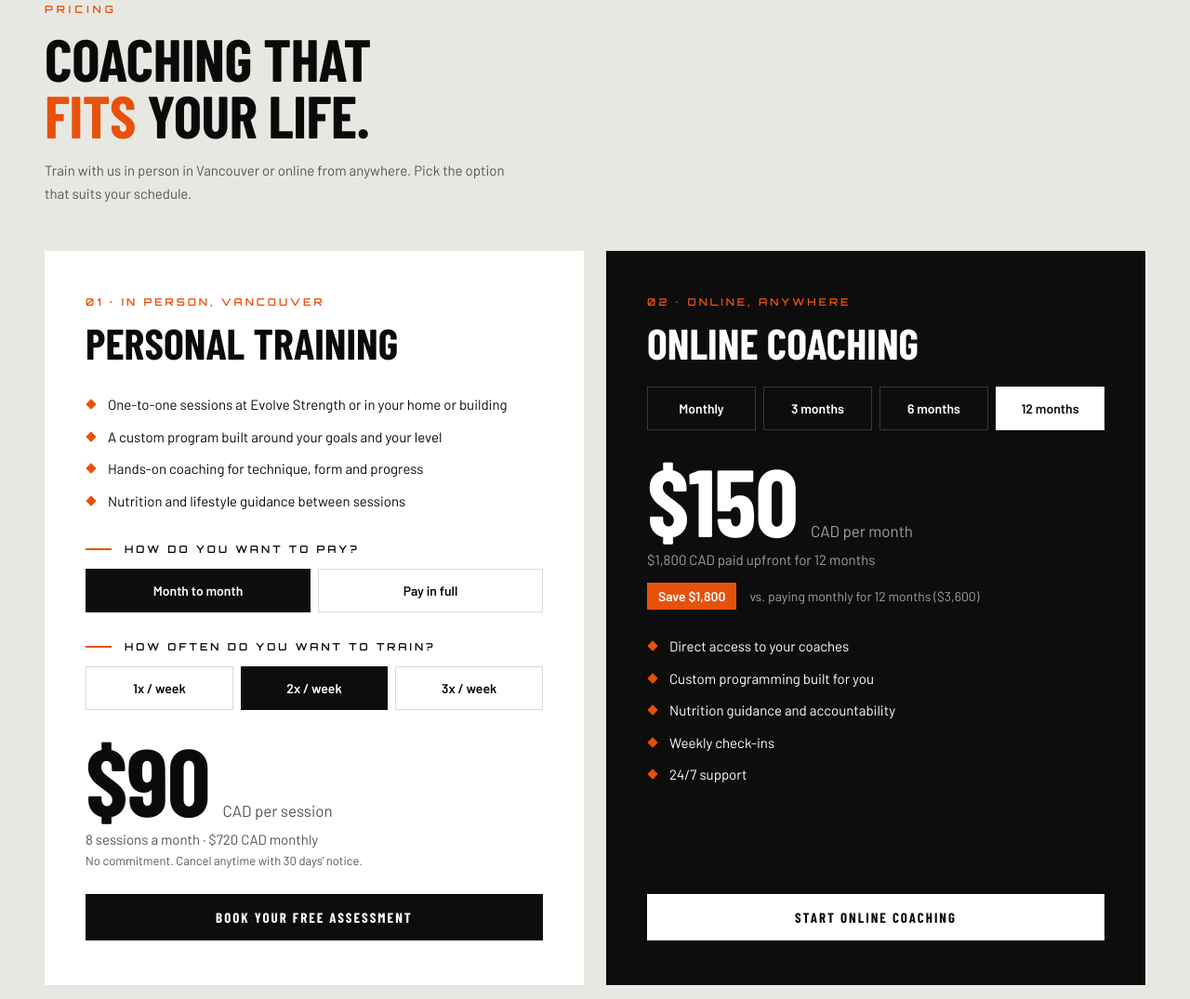
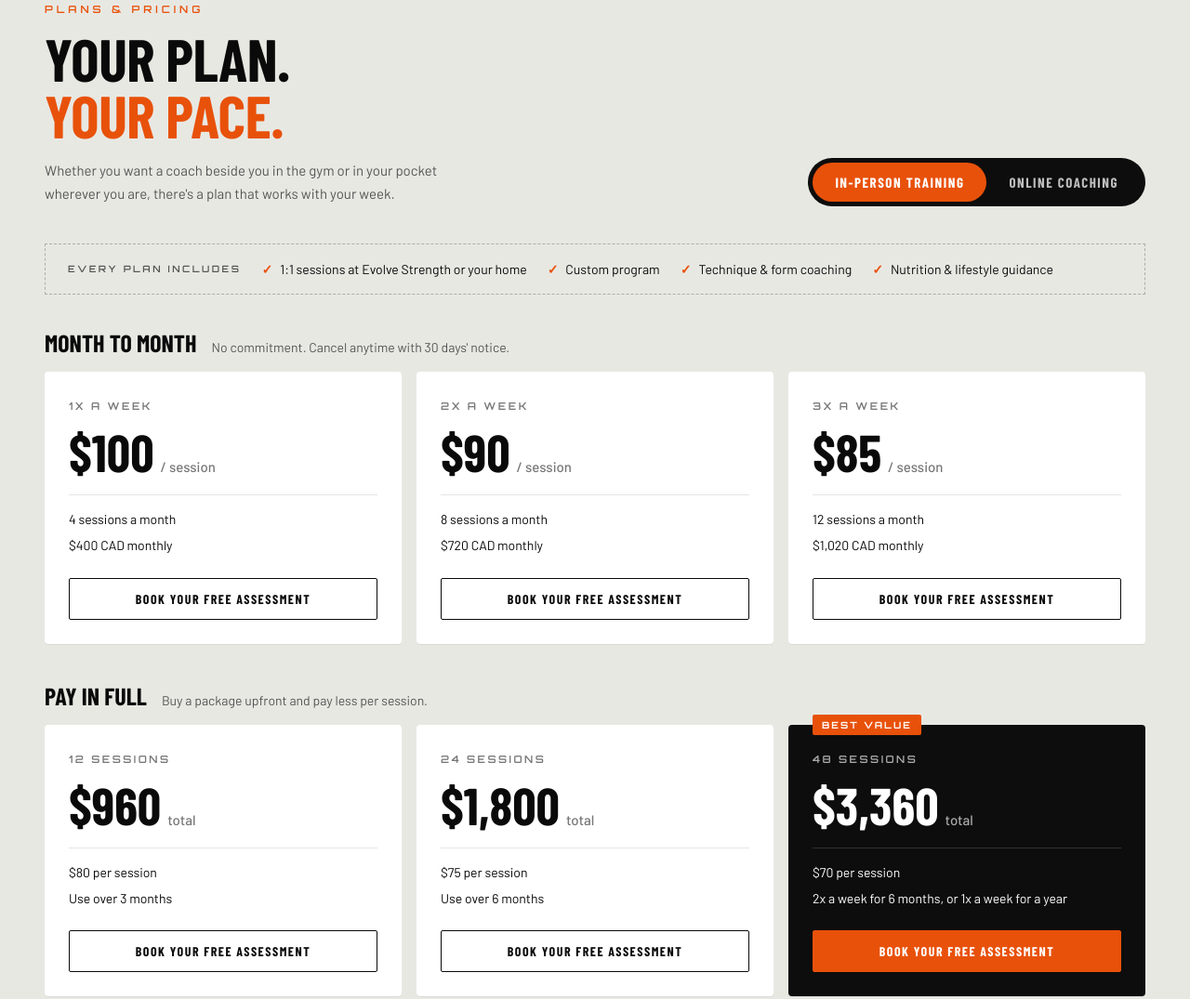
Before and after one commit to arfitness/ARfitness, a plain HTML site: page index.html in a window 1280 px wide. Shown: the part 1463-2538 px from the top of the page at 93% size. Drawn offline with nearby package versions, Linux system fonts and the light colour scheme; a web font is replaced by a local one.

Commit message:
Redesign pricing: new slogan, tabbed plan cards
- Slogan 'Your Plan. Your Pace.' with new intro line
- In-Person / Online switch; options shown as individual plan cards
  (month-to-month and pay-in-full groups for in-person, four online plans)
- 'Every plan includes' strip; best-value plans highlighted in black with
  an orange badge and button
- Same prices as before

Co-Authored-By: Claude Opus 5.5 <noreply@anthropic.com>
Claude-Session: https://claude.ai/code/session_017qqd8KoGPCzEjPbZHjSL24

```diff
--- a/index.html
+++ b/index.html
@@ -227,42 +227,44 @@ section:not(.hero){background:var(--paper);color:var(--ink);--text-mid:#555;--te
 .carousel-dot[aria-current="true"]{background:var(--accent);}
 .pricing{background:var(--paper-2)!important;}
 .pricing-inner{max-width:1200px;margin:0 auto;}
-.pricing-header{margin-bottom:48px;}
-.pricing-intro{margin-top:16px;font-size:15px;color:var(--text-mid);max-width:520px;line-height:1.7;}
-.pricing-grid{display:grid;grid-template-columns:1fr 1fr;gap:24px;align-items:stretch;}
-.price-panel{padding:48px 44px;display:flex;flex-direction:column;}
-.price-light{background:#fff;color:var(--ink);--line:rgba(0,0,0,.14);--muted:#555;--sel-bg:#0d0d0d;--sel-fg:#fff;}
-.price-dark{background:#0d0d0d;color:#fff;--line:rgba(255,255,255,.18);--muted:#a0a0a0;--sel-bg:#fff;--sel-fg:#0d0d0d;}
-.price-kicker{font-family:'Orbitron',sans-serif;font-size:11px;font-weight:600;letter-spacing:3px;text-transform:uppercase;color:var(--accent);margin-bottom:14px;}
-.price-title{font-family:'Barlow Condensed',sans-serif;font-size:clamp(34px,3.6vw,48px);font-weight:900;text-transform:uppercase;line-height:1;margin-bottom:24px;}
-.price-list{list-style:none;display:flex;flex-direction:column;gap:12px;margin:8px 0 28px;}
-.price-list li{position:relative;padding-left:24px;font-size:15px;line-height:1.5;}
-.price-list li::before{content:"";position:absolute;left:2px;top:7px;width:8px;height:8px;background:var(--accent);transform:rotate(45deg);}
-.price-q{display:flex;align-items:center;gap:14px;font-family:'Orbitron',sans-serif;font-size:11px;font-weight:600;letter-spacing:3px;text-transform:uppercase;margin:6px 0 14px;}
-.price-q::before{content:"";width:28px;height:2px;background:var(--accent);}
-.price-toggle{display:grid;gap:8px;margin-bottom:24px;}
-.price-toggle.cols-2{grid-template-columns:repeat(2,1fr);}
-.price-toggle.cols-3{grid-template-columns:repeat(3,1fr);}
-.price-toggle.cols-4{grid-template-columns:repeat(4,1fr);}
-.price-toggle button{background:transparent;color:inherit;border:1px solid var(--line);font-family:'Barlow',sans-serif;font-size:14px;font-weight:600;padding:14px 8px;cursor:pointer;transition:all .2s;}
-.price-toggle button:hover{border-color:currentColor;}
-.price-toggle button.active{background:var(--sel-bg);color:var(--sel-fg);border-color:var(--sel-bg);}
-.price-figure{display:flex;align-items:baseline;flex-wrap:wrap;gap:4px 14px;margin-top:4px;}
-.price-big{font-family:'Barlow Condensed',sans-serif;font-size:clamp(72px,8vw,112px);font-weight:900;line-height:.9;letter-spacing:-1px;}
-.price-unit{font-size:17px;color:var(--muted);}
-.price-detail{font-size:15px;color:var(--muted);margin-top:10px;}
-.price-note{font-size:13px;color:var(--muted);margin-top:6px;}
-.price-save-row{display:flex;align-items:center;flex-wrap:wrap;gap:10px 14px;margin:16px 0 20px;}
-.price-save-row[hidden]{display:none;}
-.price-save{background:var(--accent);color:#fff;font-weight:700;font-size:14px;padding:6px 12px;}
-.price-compare{font-size:14px;color:var(--muted);}
-.price-cta{margin-top:auto;display:block;text-align:center;font-family:'Barlow Condensed',sans-serif;font-size:15px;font-weight:700;letter-spacing:2px;text-transform:uppercase;padding:16px;background:var(--sel-bg);color:var(--sel-fg);transition:opacity .2s;}
-.price-light .price-cta{margin-top:28px;}
-.price-cta:hover{opacity:.85;}
+.pricing-top{display:flex;justify-content:space-between;align-items:flex-end;gap:32px;flex-wrap:wrap;margin-bottom:40px;}
+.pricing-intro{margin-top:16px;font-size:15px;color:var(--text-mid);max-width:480px;line-height:1.7;}
+.pricing-switch{display:inline-flex;background:#0d0d0d;padding:5px;border-radius:999px;}
+.pricing-switch button{background:transparent;color:#bdbdbd;border:none;border-radius:999px;font-family:'Barlow Condensed',sans-serif;font-size:15px;font-weight:700;letter-spacing:1.5px;text-transform:uppercase;padding:12px 24px;cursor:pointer;transition:all .2s;}
+.pricing-switch button.active{background:var(--accent);color:#fff;}
+.plan-view[hidden]{display:none;}
+.plan-includes{display:flex;flex-wrap:wrap;align-items:center;gap:10px 22px;padding:18px 24px;border:1px dashed rgba(0,0,0,.25);margin-bottom:36px;font-size:14px;}
+.plan-includes span{display:inline-flex;align-items:center;gap:8px;}
+.plan-includes span:not(.plan-includes-title)::before{content:"✓";color:var(--accent);font-weight:700;}
+.plan-includes-title{font-family:'Orbitron',sans-serif;font-size:10px;font-weight:600;letter-spacing:2.5px;text-transform:uppercase;color:var(--text-mid);}
+.plan-group{margin-bottom:40px;}
+.plan-group:last-child{margin-bottom:0;}
+.plan-group-head{display:flex;align-items:baseline;gap:16px;flex-wrap:wrap;margin-bottom:16px;}
+.plan-group-head h3{font-family:'Barlow Condensed',sans-serif;font-size:26px;font-weight:900;text-transform:uppercase;}
+.plan-group-head p{font-size:14px;color:var(--text-mid);}
+.plan-cards{display:grid;gap:16px;}
+.plan-cards.cols-3{grid-template-columns:repeat(3,1fr);}
+.plan-cards.cols-4{grid-template-columns:repeat(4,1fr);}
+.plan{position:relative;background:#fff;color:var(--ink);padding:30px 26px 26px;display:flex;flex-direction:column;border-radius:4px;box-shadow:0 1px 0 rgba(0,0,0,.06);transition:transform .2s,box-shadow .2s;}
+.plan:hover{transform:translateY(-3px);box-shadow:0 10px 30px rgba(0,0,0,.08);}
+.plan-featured{background:#0d0d0d;color:#fff;}
+.plan-badge{position:absolute;top:-11px;left:26px;background:var(--accent);color:#fff;font-family:'Orbitron',sans-serif;font-size:10px;font-weight:700;letter-spacing:2px;text-transform:uppercase;padding:5px 10px;border-radius:2px;}
+.plan-label{font-family:'Orbitron',sans-serif;font-size:11px;font-weight:600;letter-spacing:2.5px;text-transform:uppercase;color:#777;}
+.plan-featured .plan-label{color:#aaa;}
+.plan-price{font-family:'Barlow Condensed',sans-serif;font-size:56px;font-weight:900;line-height:1;margin:14px 0 18px;}
+.plan-price span{font-family:'Barlow',sans-serif;font-size:15px;font-weight:500;color:#777;margin-left:4px;}
+.plan-featured .plan-price span{color:#aaa;}
+.plan-lines{list-style:none;display:flex;flex-direction:column;gap:8px;padding-top:16px;border-top:1px solid rgba(0,0,0,.1);font-size:14px;line-height:1.45;margin-bottom:24px;flex:1;}
+.plan-featured .plan-lines{border-top-color:rgba(255,255,255,.15);}
+.plan-cta{display:block;text-align:center;font-family:'Barlow Condensed',sans-serif;font-size:14px;font-weight:700;letter-spacing:1.5px;text-transform:uppercase;padding:13px;border:1px solid currentColor;border-radius:2px;transition:all .2s;}
+.plan-cta:hover{background:var(--ink);color:#fff;border-color:var(--ink);}
+.plan-featured .plan-cta{background:var(--accent);border-color:var(--accent);color:#fff;}
+.plan-featured .plan-cta:hover{opacity:.9;}
 @media(max-width:768px){
-.pricing-grid{grid-template-columns:1fr;}
-.price-panel{padding:32px 22px;}
-.price-toggle.cols-4{grid-template-columns:repeat(2,1fr);}
+.plan-cards.cols-3,.plan-cards.cols-4{grid-template-columns:1fr;}
+.pricing-switch{width:100%;}
+.pricing-switch button{flex:1;padding:12px 10px;font-size:13px;}
+.plan-includes{padding:16px;gap:8px 16px;}
 .carousel-track .testimonial-card{padding:32px 24px;}
 .carousel-track .testimonial-text{font-size:15px;}
 .contact-panel{padding:28px 22px;}
@@ -360,61 +362,99 @@ nav{padding:0 20px;}
 
 <section class="pricing" id="pricing">
   <div class="pricing-inner">
-    <div class="pricing-header">
-      <div class="section-eyebrow">Pricing</div>
-      <h2 class="section-title">Coaching That<br/><em>Fits</em> Your Life.</h2>
-      <p class="pricing-intro">Train with us in person in Vancouver or online from anywhere. Pick the option that suits your schedule.</p>
+    <div class="pricing-top">
+      <div>
+        <div class="section-eyebrow">Plans &amp; Pricing</div>
+        <h2 class="section-title">Your Plan.<br/><em>Your Pace.</em></h2>
+        <p class="pricing-intro">Whether you want a coach beside you in the gym or in your pocket wherever you are, there's a plan that works with your week.</p>
+      </div>
+      <div class="pricing-switch" role="tablist" aria-label="Choose coaching type">
+        <button type="button" role="tab" class="active" aria-selected="true" data-target="planInPerson">In-Person Training</button>
+        <button type="button" role="tab" aria-selected="false" data-target="planOnline">Online Coaching</button>
+      </div>
     </div>
-    <div class="pricing-grid">
 
-      <div class="price-panel price-light" id="inPerson">
-        <div class="price-kicker">01 · In person, Vancouver</div>
-        <h3 class="price-title">Personal Training</h3>
-        <ul class="price-list">
-          <li>One-to-one sessions at Evolve Strength or in your home or building</li>
-          <li>A custom program built around your goals and your level</li>
-          <li>Hands-on coaching for technique, form and progress</li>
-          <li>Nutrition and lifestyle guidance between sessions</li>
-        </ul>
-        <div class="price-q">How do you want to pay?</div>
-        <div class="price-toggle cols-2" data-group="ip-plan">
-          <button type="button" class="active" data-plan="monthly">Month to month</button>
-          <button type="button" data-plan="pif">Pay in full</button>
+    <div class="plan-view" id="planInPerson" role="tabpanel">
+      <div class="plan-includes"><span class="plan-includes-title">Every plan includes</span><span>1:1 sessions at Evolve Strength or your home</span><span>Custom program</span><span>Technique &amp; form coaching</span><span>Nutrition &amp; lifestyle guidance</span></div>
+      <div class="plan-group">
+        <div class="plan-group-head"><h3>Month to Month</h3><p>No commitment. Cancel anytime with 30 days' notice.</p></div>
+        <div class="plan-cards cols-3">
+          <div class="plan">
+            <div class="plan-label">1x a week</div>
+            <div class="plan-price">$100<span> / session</span></div>
+            <ul class="plan-lines"><li>4 sessions a month</li><li>$400 CAD monthly</li></ul>
+            <a href="#contact" class="plan-cta">Book Your Free Assessment</a>
+          </div>
+          <div class="plan">
+            <div class="plan-label">2x a week</div>
+            <div class="plan-price">$90<span> / session</span></div>
+            <ul class="plan-lines"><li>8 sessions a month</li><li>$720 CAD monthly</li></ul>
+            <a href="#contact" class="plan-cta">Book Your Free Assessment</a>
+          </div>
+          <div class="plan">
+            <div class="plan-label">3x a week</div>
+            <div class="plan-price">$85<span> / session</span></div>
+            <ul class="plan-lines"><li>12 sessions a month</li><li>$1,020 CAD monthly</li></ul>
+            <a href="#contact" class="plan-cta">Book Your Free Assessment</a>
+          </div>
         </div>
-        <div class="price-q" id="ipOptLabel">How often do you want to train?</div>
-        <div class="price-toggle cols-3" data-group="ip-opt" id="ipOpts">
-          <button type="button" data-i="0">1x / week</button>
-          <button type="button" class="active" data-i="1">2x / week</button>
-          <button type="button" data-i="2">3x / week</button>
+      </div>
+      <div class="plan-group">
+        <div class="plan-group-head"><h3>Pay in Full</h3><p>Buy a package upfront and pay less per session.</p></div>
+        <div class="plan-cards cols-3">
+          <div class="plan">
+            <div class="plan-label">12 sessions</div>
+            <div class="plan-price">$960<span> total</span></div>
+            <ul class="plan-lines"><li>$80 per session</li><li>Use over 3 months</li></ul>
+            <a href="#contact" class="plan-cta">Book Your Free Assessment</a>
+          </div>
+          <div class="plan">
+            <div class="plan-label">24 sessions</div>
+            <div class="plan-price">$1,800<span> total</span></div>
+            <ul class="plan-lines"><li>$75 per session</li><li>Use over 6 months</li></ul>
+            <a href="#contact" class="plan-cta">Book Your Free Assessment</a>
+          </div>
+          <div class="plan plan-featured"><div class="plan-badge">Best value</div>
+            <div class="plan-label">48 sessions</div>
+            <div class="plan-price">$3,360<span> total</span></div>
+            <ul class="plan-lines"><li>$70 per session</li><li>2x a week for 6 months, or 1x a week for a year</li></ul>
+            <a href="#contact" class="plan-cta">Book Your Free Assessment</a>
+          </div>
         </div>
-        <div class="price-figure"><span class="price-big" id="ipBig">$90</span><span class="price-unit" id="ipUnit">CAD per session</span></div>
-        <div class="price-detail" id="ipDetail">8 sessions a month · $720 CAD monthly</div>
-        <div class="price-note" id="ipNote">No commitment. Cancel anytime with 30 days' notice.</div>
-        <a href="#contact" class="price-cta">Book Your Free Assessment</a>
       </div>
+    </div>
 
-      <div class="price-panel price-dark" id="online">
-        <div class="price-kicker">02 · Online, anywhere</div>
-        <h3 class="price-title">Online Coaching</h3>
-        <div class="price-toggle cols-4" data-group="ol">
-          <button type="button" data-i="0">Monthly</button>
-          <button type="button" data-i="1">3 months</button>
-          <button type="button" data-i="2">6 months</button>
-          <button type="button" class="active" data-i="3">12 months</button>
+    <div class="plan-view" id="planOnline" role="tabpanel">
+      <div class="plan-includes"><span class="plan-includes-title">Every plan includes</span><span>Access to your coaches</span><span>Custom programming</span><span>Nutrition &amp; accountability</span><span>Weekly check-ins</span><span>24/7 support</span></div>
+      <div class="plan-group">
+        <div class="plan-group-head"><h3>Train From Anywhere</h3><p>Commit longer, pay less each month.</p></div>
+        <div class="plan-cards cols-4">
+          <div class="plan">
+            <div class="plan-label">Month to month</div>
+            <div class="plan-price">$300<span> / month</span></div>
+            <ul class="plan-lines"><li>Billed monthly</li><li>No long-term commitment</li></ul>
+            <a href="#contact" class="plan-cta">Start Online Coaching</a>
+          </div>
+          <div class="plan">
+            <div class="plan-label">3 months</div>
+            <div class="plan-price">$250<span> / month</span></div>
+            <ul class="plan-lines"><li>$750 CAD paid upfront</li><li>Save $150</li></ul>
+            <a href="#contact" class="plan-cta">Start Online Coaching</a>
+          </div>
+          <div class="plan">
+            <div class="plan-label">6 months</div>
+            <div class="plan-price">$200<span> / month</span></div>
+            <ul class="plan-lines"><li>$1,200 CAD paid upfront</li><li>Save $600</li></ul>
+            <a href="#contact" class="plan-cta">Start Online Coaching</a>
+          </div>
+          <div class="plan plan-featured"><div class="plan-badge">Best value</div>
+            <div class="plan-label">12 months</div>
+            <div class="plan-price">$150<span> / month</span></div>
+            <ul class="plan-lines"><li>$1,800 CAD paid upfront</li><li>Save $1,800</li></ul>
+            <a href="#contact" class="plan-cta">Start Online Coaching</a>
+          </div>
         </div>
-        <div class="price-figure"><span class="price-big" id="olBig">$150</span><span class="price-unit">CAD per month</span></div>
-        <div class="price-detail" id="olDetail">$1,800 CAD paid upfront for 12 months</div>
-        <div class="price-save-row" id="olSaveRow"><span class="price-save" id="olSave">Save $1,800</span><span class="price-compare" id="olCompare">vs. paying monthly for 12 months ($3,600)</span></div>
-        <ul class="price-list">
-          <li>Direct access to your coaches</li>
-          <li>Custom programming built for you</li>
-          <li>Nutrition guidance and accountability</li>
-          <li>Weekly check-ins</li>
-          <li>24/7 support</li>
-        </ul>
-        <a href="#contact" class="price-cta">Start Online Coaching</a>
       </div>
-
     </div>
   </div>
 </section>
@@ -671,38 +711,10 @@ nav{padding:0 20px;}
 </script>
 <script>
 (function(){
-  function money(n){return '$'+n.toLocaleString('en-US');}
-  function bind(group,cb){var g=document.querySelector('[data-group="'+group+'"]');if(!g)return;
-    g.addEventListener('click',function(e){var b=e.target.closest('button');if(!b)return;
-      [].forEach.call(g.children,function(x){x.classList.toggle('active',x===b);});cb(b);});}
-  // In-person
-  var IP={monthly:[{label:'1x / week',per:100,n:4},{label:'2x / week',per:90,n:8},{label:'3x / week',per:85,n:12}],
-          pif:[{label:'12 sessions',total:960,n:12,note:'Use over 3 months.'},{label:'24 sessions',total:1800,n:24,note:'Use over 6 months.'},{label:'48 sessions',total:3360,n:48,note:'Train 2x a week for 6 months, or 1x a week for a year.'}]};
-  var plan='monthly',opt=1,opts=document.getElementById('ipOpts');
-  function renderIP(){var o=IP[plan][opt];
-    if(plan==='monthly'){
-      document.getElementById('ipBig').textContent=money(o.per);
-      document.getElementById('ipUnit').textContent='CAD per session';
-      document.getElementById('ipDetail').textContent=o.n+' sessions a month · '+money(o.per*o.n)+' CAD monthly';
-      document.getElementById('ipNote').textContent="No commitment. Cancel anytime with 30 days' notice.";
-    }else{
-      document.getElementById('ipBig').textContent=money(o.total);
-      document.getElementById('ipUnit').textContent='CAD paid in full';
-      document.getElementById('ipDetail').textContent=o.n+' sessions · '+money(Math.round(o.total/o.n))+' CAD per session';
-      document.getElementById('ipNote').textContent=o.note;
-    }}
-  function renderIPOpts(){document.getElementById('ipOptLabel').textContent=plan==='monthly'?'How often do you want to train?':'Choose your package';
-    [].forEach.call(opts.children,function(b,i){b.textContent=IP[plan][i].label;b.classList.toggle('active',i===opt);});}
-  bind('ip-plan',function(b){plan=b.dataset.plan;opt=plan==='monthly'?1:0;renderIPOpts();renderIP();});
-  bind('ip-opt',function(b){opt=+b.dataset.i;renderIP();});
-  // Online
-  var OL=[{m:1,per:300},{m:3,per:250},{m:6,per:200},{m:12,per:150}];
-  bind('ol',function(b){var o=OL[+b.dataset.i],full=300*o.m,tot=o.per*o.m,row=document.getElementById('olSaveRow');
-    document.getElementById('olBig').textContent=money(o.per);
-    if(o.m===1){document.getElementById('olDetail').textContent='Billed monthly. No long-term commitment.';row.hidden=true;}
-    else{document.getElementById('olDetail').textContent=money(tot)+' CAD paid upfront for '+o.m+' months';row.hidden=false;
-      document.getElementById('olSave').textContent='Save '+money(full-tot);
-      document.getElementById('olCompare').textContent='vs. paying monthly for '+o.m+' months ('+money(full)+')';}});
+  var tabs=document.querySelectorAll('.pricing-switch button');
+  function show(id){[].forEach.call(tabs,function(t){var on=t.dataset.target===id;t.classList.toggle('active',on);t.setAttribute('aria-selected',on);document.getElementById(t.dataset.target).hidden=!on;});}
+  [].forEach.call(tabs,function(t){t.addEventListener('click',function(){show(t.dataset.target);});});
+  show('planInPerson');
 })();
 </script>
 </body>
```
